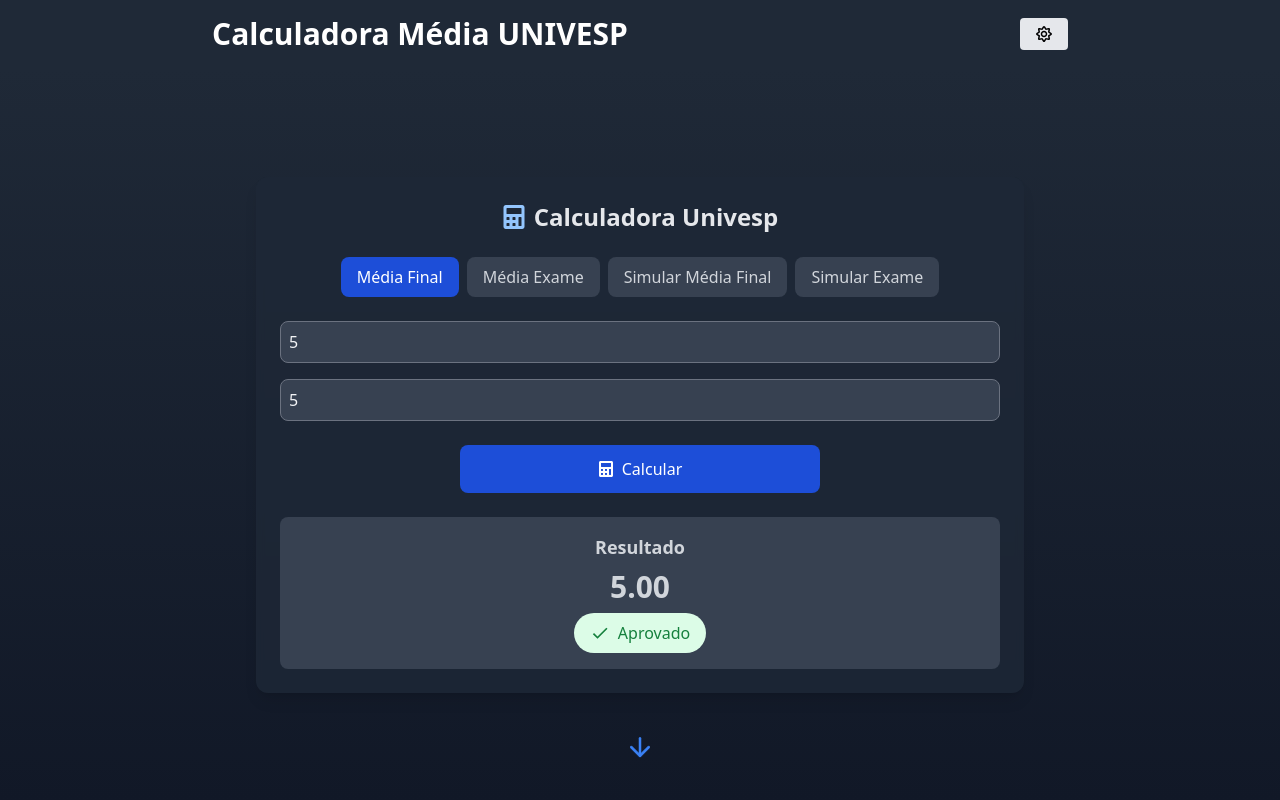
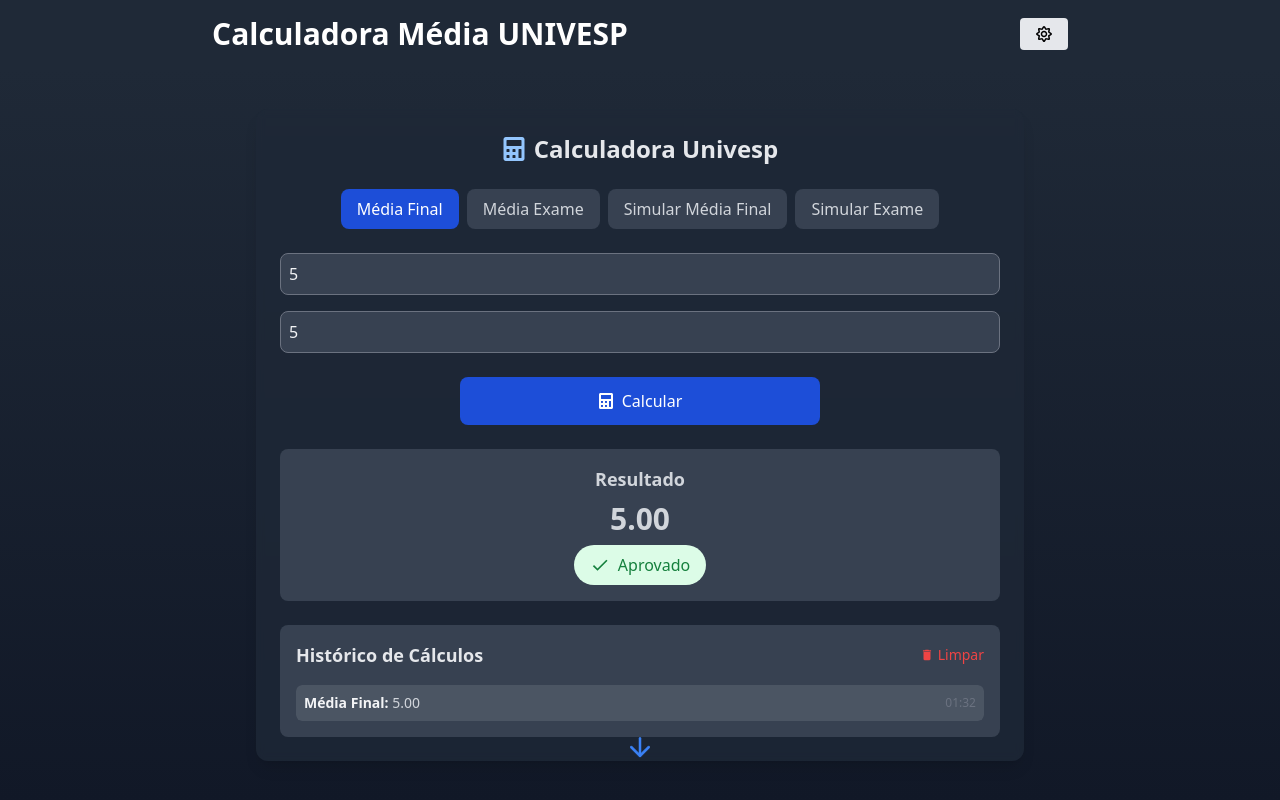
Before and after one commit to Marcone-Santos1/univesp_calc, a React (Vite) app: page / in a window 1280 px wide. Both pictures are taken after typing "5", "5" into the empty fields and a click on the button "Calcular". Shown: the top 800 px of the page. Built offline with nearby package versions, Linux system fonts and the light colour scheme.

Commit message:
feat: history

```diff
--- /dev/null
+++ b/src/Contracts/HistoryEntryProp.ts
@@ -0,0 +1,6 @@
+export interface HistoryEntryProp {
+  id: string;
+  type: string;
+  result: string;
+  date: string;
+}
--- /dev/null
+++ b/src/components/History.tsx
@@ -0,0 +1,40 @@
+import { HistoryEntryProp } from "../Contracts/HistoryEntryProp";
+import { MdDelete } from "react-icons/md";
+
+interface HistoryProps {
+  entries: HistoryEntryProp[];
+  onClear: () => void;
+}
+
+export function History({ entries, onClear }: HistoryProps) {
+  if (entries.length === 0) {
+    return null;
+  }
+
+  return (
+    <div className="mt-8 p-4 bg-gray-50 dark:bg-gray-700 rounded-lg w-full">
+      <div className="flex justify-between items-center mb-4">
+        <h3 className="text-lg font-semibold text-gray-700 dark:text-gray-200">Histórico de Cálculos</h3>
+        <button
+          onClick={onClear}
+          className="text-sm text-red-500 hover:text-red-700 flex items-center gap-1"
+          aria-label="Limpar histórico"
+        >
+          <MdDelete />
+          Limpar
+        </button>
+      </div>
+      <ul className="space-y-2 max-h-48 overflow-y-auto scrollbar-thin scrollbar-thumb-gray-400 scrollbar-track-gray-100 dark:scrollbar-thumb-gray-500 dark:scrollbar-track-gray-700 rounded-md">
+        {entries.map((entry) => (
+          <li key={entry.id} className="p-2 bg-white dark:bg-gray-600 rounded-md flex justify-between items-center text-sm">
+            <div>
+              <span className="font-semibold text-gray-800 dark:text-gray-100">{entry.type}: </span>
+              <span className="text-gray-600 dark:text-gray-300">{entry.result}</span>
+            </div>
+            <span className="text-xs text-gray-400 dark:text-gray-500">{entry.date}</span>
+          </li>
+        ))}
+      </ul>
+    </div>
+  );
+}
--- a/src/index.css
+++ b/src/index.css
@@ -1,3 +1,27 @@
 @tailwind base;
 @tailwind components;
 @tailwind utilities;
+
+/* Scroll moderno */
+ul::-webkit-scrollbar {
+    width: 6px;
+}
+
+ul::-webkit-scrollbar-track {
+    background: transparent;
+}
+
+ul::-webkit-scrollbar-thumb {
+    background: #9ca3af; /* gray-400 */
+    border-radius: 9999px;
+}
+
+ul::-webkit-scrollbar-thumb:hover {
+    background: #6b7280; /* gray-500 */
+}
+
+/* Firefox */
+ul {
+    scrollbar-width: thin;
+    scrollbar-color: #9ca3af transparent;
+}
--- a/src/pages/GradeCalculator.tsx
+++ b/src/pages/GradeCalculator.tsx
@@ -1,17 +1,32 @@
-import {ChangeEvent, useState} from "react";
+import {ChangeEvent, useEffect, useState} from "react";
 import {FaCalculator} from "react-icons/fa";
 import {FiArrowDown} from "react-icons/fi";
 import {GradeInput} from "../components/GradeInput.tsx";
 import {Result} from "../components/Result.tsx";
-import {calcMediaFinal, calcMediaFinalExame, simularExame, simularRegular} from "../utils/functions.ts";
+import {
+  calcMediaFinal,
+  calcMediaFinalExame,
+  loadHistoryFromStorage,
+  simularExame,
+  simularRegular
+} from "../utils/functions.ts";
 import {GradesProp} from "../Contracts/GradesProp.ts";
 import {ResultProp} from "../Contracts/ResultProp.ts";
+import {HistoryEntryProp} from "../Contracts/HistoryEntryProp.ts";
+import {History} from "../components/History.tsx";
 
 export const GradeCalculator = () => {
   const [activeTab, setActiveTab] = useState(0);
   const [grades, setGrades] = useState<GradesProp>({g1: 0, g2: 0});
   const [result, setResult] = useState<ResultProp>({result: 0});
   const [showResult, setShowResult] = useState(false);
+
+  const [history, setHistory] = useState<HistoryEntryProp[]>(loadHistoryFromStorage);
+
+  useEffect(() => {
+    localStorage.setItem('univespCalcHistory', JSON.stringify(history));
+  }, [history]);
+
 
   const tabs = [
     "Média Final",
@@ -38,29 +53,48 @@
       input.value = "";
     }
   }
+
+  const addToHistory = (calcResult: ResultProp) => {
+    const newEntry: HistoryEntryProp = {
+      id: new Date().toISOString(),
+      type: tabs[activeTab],
+      result: calcResult.isSimulation ? `Precisa de ${calcResult.result.toFixed(2)}` : calcResult.result.toFixed(2),
+      date: new Date().toLocaleTimeString('pt-BR', {hour: '2-digit', minute: '2-digit'}),
+    };
+    setHistory(prevHistory => [newEntry, ...prevHistory].slice(0, 10));
+  };
+
+  const clearHistory = () => {
+    setHistory([]);
+  };
+
   const calculateGrade = () => {
     const gradesInput: GradesProp = {
       g1: grades.g1,
       g2: grades.g2
     }
 
+    let newResult: ResultProp = { result: 0 };
+
     switch (activeTab) {
       case 0:
-                setResult({result: calcMediaFinal(gradesInput)});
+        newResult = {result: calcMediaFinal(gradesInput)};
         break;
       case 1:
-                setResult({result: calcMediaFinalExame(gradesInput)});
+        newResult = {result: calcMediaFinalExame(gradesInput)};
         break;
       case 2:
-                setResult({result: simularRegular(gradesInput), isSimulation: true});
+        newResult = {result: simularRegular(gradesInput), isSimulation: true};
         break;
       case 3:
-                setResult({result: simularExame(gradesInput), isSimulation: true});
+        newResult = {result: simularExame(gradesInput), isSimulation: true};
         break;
       default:
         break;
     }
+    setResult(newResult);
     setShowResult(true);
+    addToHistory(newResult);
   };
 
   const getInputFields = () => {
@@ -152,6 +186,8 @@
 
 
             <Result showResult={showResult} result={result.result} isSimulation={result.isSimulation}/>
+
+            <History entries={history} onClear={clearHistory} />
           </div>
         </div>
         <div className="absolute bottom-8 animate-bounce">
--- a/src/utils/functions.ts
+++ b/src/utils/functions.ts
@@ -1,5 +1,6 @@
 import {PESOS} from "./Constants.ts";
 import {GradesProp} from "../Contracts/GradesProp.ts";
+import {HistoryEntryProp} from "../Contracts/HistoryEntryProp.ts";
 
 
 export const calcMediaFinal = ({g1, g2}: GradesProp) => {
@@ -20,3 +21,13 @@
 export const simularExame = ({g1}: GradesProp) => {
     return 2 * PESOS.MEDIA_FINAL - g1
 }
+
+export const loadHistoryFromStorage = (): HistoryEntryProp[] => {
+  try {
+    const savedHistory = localStorage.getItem('univespCalcHistory');
+    return savedHistory ? JSON.parse(savedHistory) : [];
+  } catch (error) {
+    console.error("Failed to parse history from localStorage", error);
+    return [];
+  }
+};
```
Lines whose indentation alone changed are shown as unchanged.
